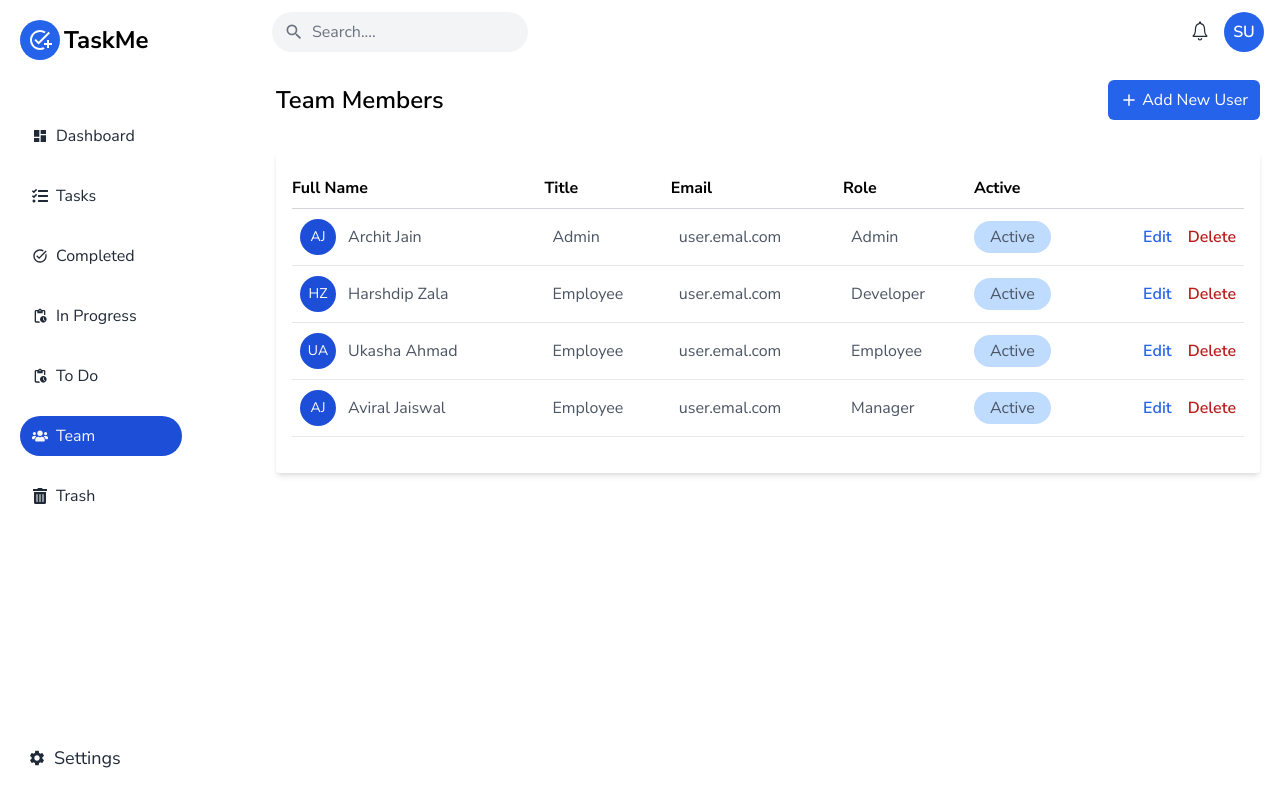
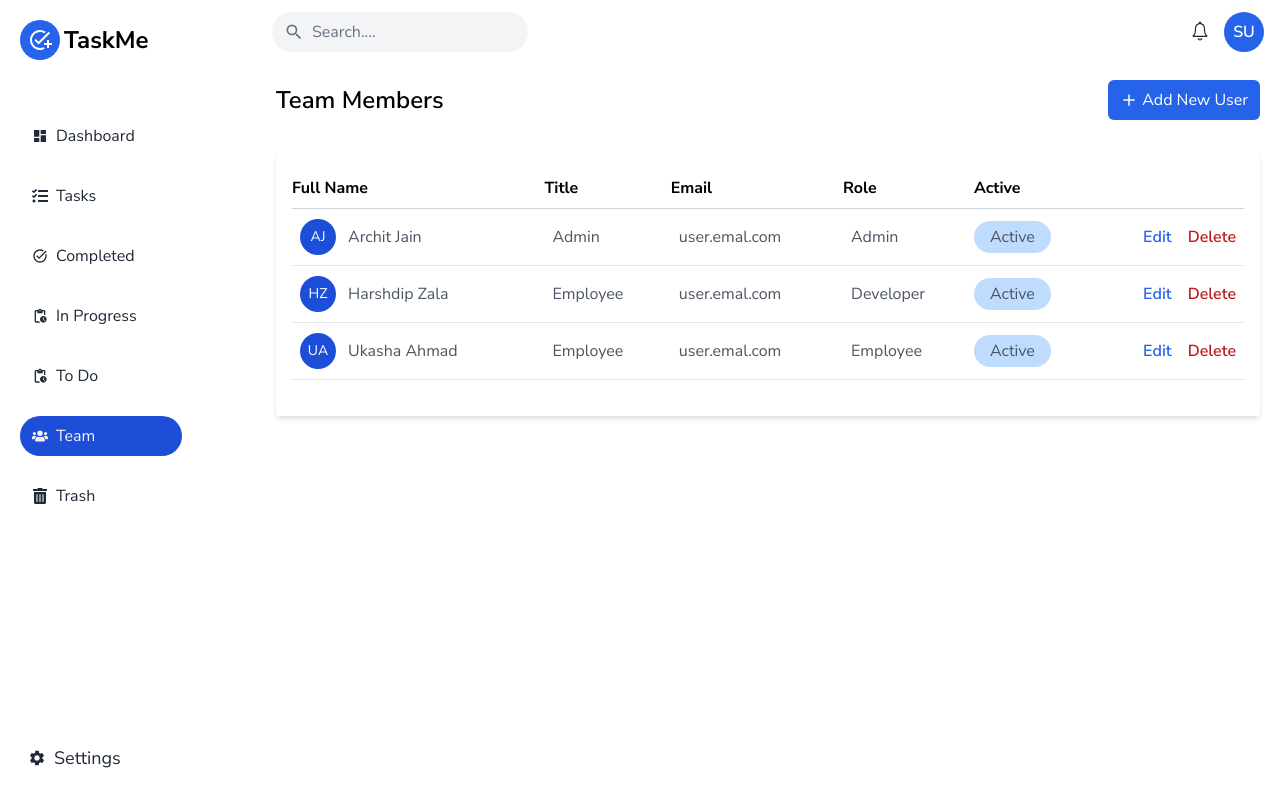
Before and after one commit to Ukashashere/Task_Manager_SEPM, a React (Vite) app in the folder client/: page /team in a window 1280 px wide. Built offline with nearby package versions, Linux system fonts and the light colour scheme; sample sign-in values are in the browser's storage.

Commit message:
team list change

```diff
--- a/client/src/assets/data.js
+++ b/client/src/assets/data.js
@@ -190,14 +190,7 @@ export const summary = {
         isActive: true,
         createdAt: "2025-02-07T05:37:58.862Z",
       },
-      {
-        _id: "65c30b96e639681a13def0b5",
-        name: "Aviral Jaiswal",
-        title: "Employee",
-        role: "Manager",
-        isActive: true,
-        createdAt: "2025-02-26T04:48:22.519Z",
-      },
+
 
 
   ],
```
